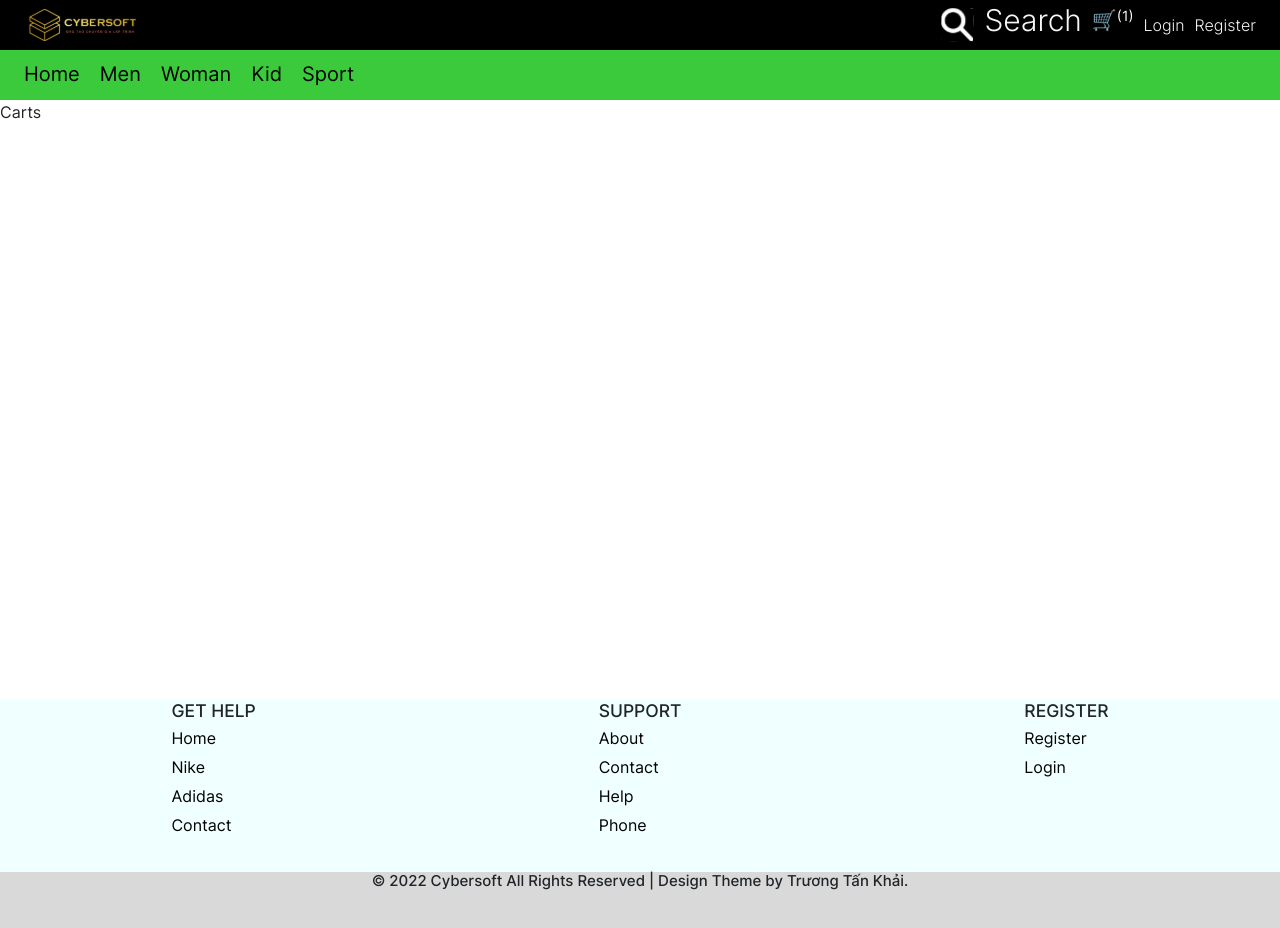
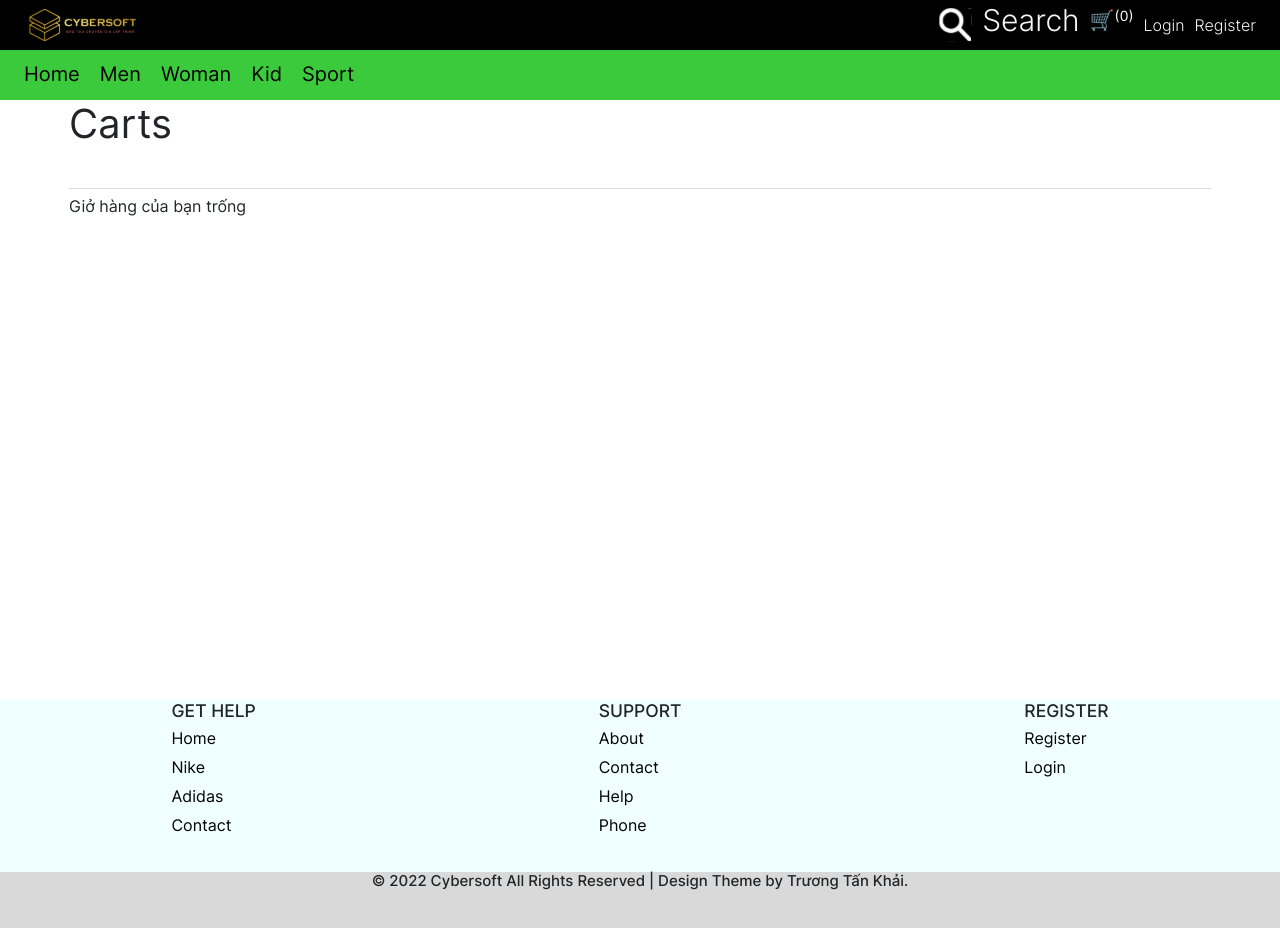
Before and after one commit to nanomax2509/CAPSTONE-REACT, a React (Vite) app: page /carts in a window 1280 px wide. Shown: the top 928 px of the page. Built offline with nearby package versions, Linux system fonts and the light colour scheme.

Commit message:
update Cart

```diff
--- a/src/components/DetailProduct/DetailProduct.jsx
+++ b/src/components/DetailProduct/DetailProduct.jsx
@@ -1,9 +1,17 @@
 import React from "react";
 import "./DetailProduct.scss";
-import { useSelector } from "react-redux";
+import { useSelector,useDispatch } from "react-redux";
+import { setCarts } from "../../redux/slices/carts";
 
 function DetailProduct() {
   const { productDetail } = useSelector((state) => state.ProductReducer);
+  const { carts } = useSelector((state) => state.CartsReducer);
+	const dispatch=useDispatch();
+	const handleAddToCart=()=>{
+		const action=setCarts(productDetail);
+		dispatch(action);
+	};
+	console.log(carts)
   // {....}
   return (
     <div className="detail-product">
@@ -28,7 +36,7 @@ function DetailProduct() {
           <span>1</span>
           <button className="detail-product-quantity-btn btn-warning ">+</button>
         </div>
-        <button className="detail-product-add-to-cart-btn btn-warning">Add to cart</button>
+        <button onClick={handleAddToCart} className="detail-product-add-to-cart-btn btn-warning">Add to cart</button>
       </div>
     </div>
   );
--- a/src/pages/Carts/Carts.jsx
+++ b/src/pages/Carts/Carts.jsx
@@ -1,7 +1,37 @@
-import React from 'react';
+import React, { useState, useRef } from "react";
+import css from "./carts.module.scss";
+import { useSelector, useDispatch } from "react-redux";
 
+import CartItem from "./carts-item";
 function Carts() {
-	return <div>Carts</div>;
+  const { carts } = useSelector((state) => state.CartsReducer);
+
+  return (
+    <div className={css["cart"]}>
+      <h2 className={css["heading-cart"]}>Carts</h2>
+      <div>
+        <table className={css["cart-table"]}>
+          {carts.length !== 0 ? (
+            <tr>
+              <th>STT</th>
+              <th className="p-0">id</th>
+              <th>img</th>
+              <th className="p-0">name</th>
+              <th>price</th>
+              <th>quantity</th>
+              <th className="p-0">total</th>
+              <th>action</th>
+            </tr>
+          ) : (
+            <p>Giở hàng của bạn trống</p>
+          )}
+          {carts.map((item, index) => {
+            return <CartItem index={index} item={item} />;
+          })}
+        </table>
+      </div>
+    </div>
+  );
 }
 
 export default Carts;
--- /dev/null
+++ b/src/pages/Carts/carts-item.jsx
@@ -0,0 +1,54 @@
+import React , { useState,useRef } from 'react';
+import css from "./carts.module.scss";
+import { useSelector, useDispatch } from "react-redux";
+import { setRemoveItem } from "../../redux/slices/carts";
+function CartItem(props) {
+    const [quantity, setQuantity] = useState(1);
+    const {item,index}=props
+    const dispatch = useDispatch();
+    const handleDelete = (id) => {
+      const action = setRemoveItem(id);
+      dispatch(action);
+    };
+    const handleQuantity=(num,id)=>{
+         if(quantity===1&&num===-1){
+           handleDelete(id);
+        }else{
+            setQuantity(quantity+num);
+        }
+
+    }
+  return (
+    <tr key={item.id}>
+    <td>{index + 1}</td>
+    <td className='p-0'>{item.id}</td>
+    <td>
+      <img src={item.image} alt="#" />
+    </td>
+    <td className='p-0'>{item.name}</td>
+    <td>{item.price} $</td>
+    <td className={css["quantity-input"]}>
+      <button className='btn btn-success ' onClick={()=>{
+        handleQuantity(-1,item.id);
+      }}>-</button>
+      <input className='my-2' type="text" value={quantity} />
+      <button className='btn btn-success ' onClick={()=>{
+        handleQuantity(1,item.id);
+      }}>+</button>
+    </td>
+    <td className='p-0'>{quantity*item.price}$</td>
+    <td>
+      <button className="btn btn-primary m-1">Edit</button>
+      <button className='btn btn-danger m-1'
+        onClick={() => {
+          handleDelete(item.id);
+        }}
+      >
+        Delete
+      </button>
+    </td>
+  </tr>
+  )
+}
+
+export default CartItem
--- /dev/null
+++ b/src/pages/Carts/carts.module.scss
@@ -0,0 +1,105 @@
+.cart{
+    padding: 0 6.9rem;
+    .cart-table{
+
+    }
+    .heading-cart{
+        font-weight: 400 !important;
+        font-size: 4rem;
+        border-bottom: 1px solid rgba(222, 221, 220, 1);
+        padding-bottom: 4rem;
+       }
+    table{
+        th,td {
+            padding: 2rem;
+        }
+        img{
+            width: 8.5rem;
+            height: 5.6rem;
+            object-fit: cover;
+        }
+
+        input{
+            width: 8rem;
+            height: 2.3rem;
+            text-align: center;
+        }
+        text-align: center;
+    }
+}
+
+
+
+@media(max-width: 1200px) {
+    input{
+        width: 6rem !important;
+    }
+}
+@media(max-width: 1100px) {
+    .cart{
+        padding: 0 4rem;
+        table{
+        th,td{
+            padding: 1.4rem !important;
+        }
+        input{
+            width: 5rem !important;
+        }
+    }
+
+}
+}
+@media(max-width: 990px) {
+    table{
+        font-size: 1.5rem;
+        th,td{
+            padding: 1.2rem !important;
+        }
+        input{
+            width: 4rem !important;
+        }
+        .name-item{
+            font-size: 1.4rem;
+        }
+    }
+
+}
+@media(max-width: 860px) {
+    table{
+        font-size: 1.3rem;
+        th,td{
+            padding: 1.2rem !important;
+        }
+        input{
+            width: 3rem !important;
+        }
+    }
+
+}
+@media(max-width: 803px) {
+  .quantity-input{
+    display: flex;
+    flex-direction: column;
+    align-items: center;
+  }
+
+}
+@media(max-width: 598px) {
+   .cart {
+    table{
+    th,td {
+        padding: 1rem !important;
+    }
+    font-size: 1.1rem !important
+   }
+  }
+}
+@media(max-width: 528px) {
+    .cart {
+     table{
+     th,td {
+         padding: 0.5rem !important;
+     }
+    }
+   }
+ }
--- a/src/redux/configStore.js
+++ b/src/redux/configStore.js
@@ -1,9 +1,11 @@
 import { configureStore } from '@reduxjs/toolkit';
 import ProductReducer from './slices/Product';
 import UserReducer from './slices/User';
+import CartsReducer from "./slices/carts";
 export const store = configureStore({
 	reducer: {
 		ProductReducer: ProductReducer,
 		UserReducer,
+		CartsReducer
 	},
 });
--- /dev/null
+++ b/src/redux/slices/carts.js
@@ -0,0 +1,39 @@
+import { createSlice } from "@reduxjs/toolkit";
+export const initialState = {
+  carts: [],
+  totalQuantity: 0,
+  totalPrice: 0,
+};
+
+const CartsSlice = createSlice({
+  name: "CartsSlice",
+  initialState,
+  // switch case ???
+  reducers: {
+    setCarts: (state, action) => {
+      const index = state.carts.findIndex((sp) => {
+        return sp.id === action.payload.id;
+      });
+      if (index === -1) {
+        state.carts.push(action.payload);
+        state.totalQuantity++;
+      }
+    },
+    setRemoveItem: (state, action) => {
+      const newcart = state.carts.filter((item) => {
+        return item.id !== action.payload;
+      });
+      state.carts = newcart;
+      state.totalQuantity--;
+    },
+    // setTotalQuatity
+    // setProductDetail: (state, action) => {
+    // 	state.productDetail = action.payload;
+    // },
+  },
+});
+console.log(initialState.carts);
+
+export const { setCarts, setRemoveItem } = CartsSlice.actions;
+
+export default CartsSlice.reducer;
--- a/src/templates/HomeTemplate/components/HeaderHomeTemplate/HeaderHomeTemplate.jsx
+++ b/src/templates/HomeTemplate/components/HeaderHomeTemplate/HeaderHomeTemplate.jsx
@@ -19,6 +19,7 @@ import { resetUserProfile } from '../../../../redux/slices/User';
 
 function HeaderHomeTemplate() {
 	const { userProfile } = useSelector((state) => state.UserReducer);
+	const { totalQuantity } = useSelector((state) => state.CartsReducer);
 	const navigate = useNavigate();
 	const dispatch = useDispatch();
 
@@ -44,9 +45,9 @@ function HeaderHomeTemplate() {
 						<img src={SearchSvg} />
 						<p className='header-text-search'>Search</p>
 					</NavLink>
-					<NavLink className="header-nav-cart">
+					<NavLink to={"/carts"} className="header-nav-cart">
 					<p className='header-icon-cart'>🛒</p>
-					<p className="header-cart-number">(1)</p>
+					<p className="header-cart-number">({totalQuantity})</p>
 					</NavLink>
 					{userProfile.email ? (
 						<>
```
Also changed, not shown: 1 other file (tests, documents, lock files or other folders).
